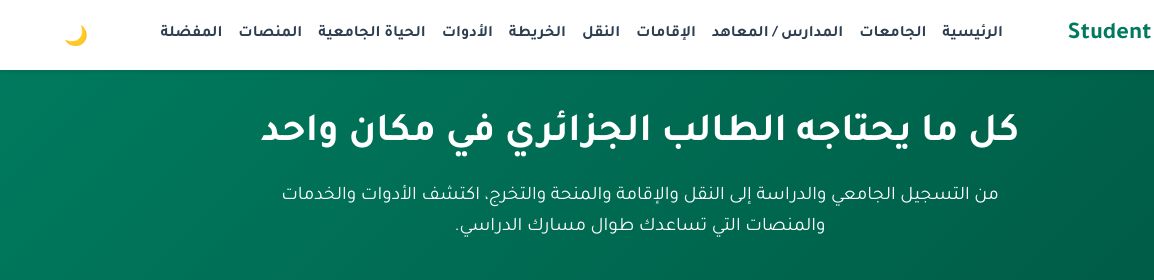
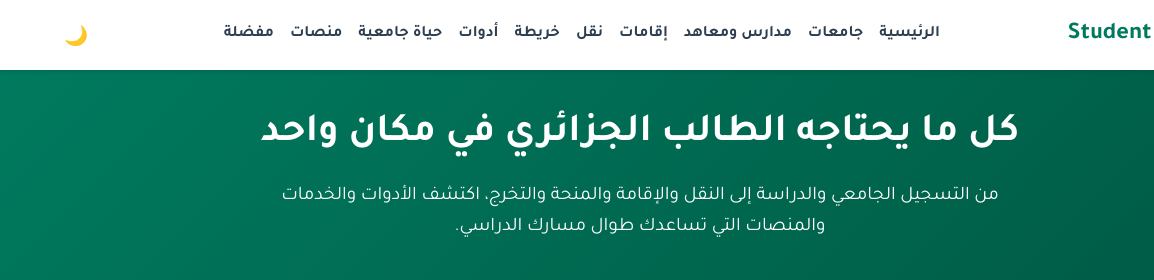
Before and after one commit to imadtbn/student-dz, a plain HTML site: page index.html in a window 1280 px wide. Shown: the top 280 px of the page, 0-1154 px from the left. Drawn offline with Linux system fonts and the light colour scheme.

Commit message:
Add files via upload

```diff
--- a/index.html
+++ b/index.html
@@ -17,8 +17,6 @@
     <link rel="stylesheet" href="https://cdnjs.cloudflare.com/ajax/libs/font-awesome/6.4.0/css/all.min.css">
     <link rel="icon" type="image/png" href="assets/images/icon.png">
     <link rel="apple-touch-icon" href="assets/images/icon-192.png">
-
-
 
 
     <!-- Structured Data: Organization + WebSite -->
@@ -130,7 +128,8 @@
 
     <!-- SEO Foundation -->
     <link rel="canonical" href="https://imadtbn.github.io/student-dz/">
-    <meta name="description" content="منصة مساعد الطالب الجزائري للخدمات الجامعية والمعلومات التعليمية والموارد الدراسية والأدوات الرقمية في مكان واحد.">
+    <meta name="description"
+        content="منصة مساعد الطالب الجزائري للخدمات الجامعية والمعلومات التعليمية والموارد الدراسية والأدوات الرقمية في مكان واحد.">
     <meta name="robots" content="index, follow">
 
     <!-- Open Graph -->
@@ -139,9 +138,11 @@
     <meta property="og:locale" content="ar_DZ">
     <meta property="og:url" content="https://imadtbn.github.io/student-dz/">
     <meta property="og:title" content="مساعد الطالب الجزائري | Student DZ">
-    <meta property="og:description" content="منصة مساعد الطالب الجزائري للخدمات الجامعية والمعلومات التعليمية والموارد الدراسية والأدوات الرقمية في مكان واحد.">
+    <meta property="og:description"
+        content="منصة مساعد الطالب الجزائري للخدمات الجامعية والمعلومات التعليمية والموارد الدراسية والأدوات الرقمية في مكان واحد.">
     <meta property="og:image" content="https://imadtbn.github.io/student-dz/assets/images/social-preview.png">
-    <meta property="og:image:secure_url" content="https://imadtbn.github.io/student-dz/assets/images/social-preview.png">
+    <meta property="og:image:secure_url"
+        content="https://imadtbn.github.io/student-dz/assets/images/social-preview.png">
     <meta property="og:image:type" content="image/png">
     <meta property="og:image:width" content="1200">
     <meta property="og:image:height" content="630">
@@ -150,7 +151,8 @@
     <!-- Twitter -->
     <meta name="twitter:card" content="summary_large_image">
     <meta name="twitter:title" content="مساعد الطالب الجزائري | Student DZ">
-    <meta name="twitter:description" content="منصة مساعد الطالب الجزائري للخدمات الجامعية والمعلومات التعليمية والموارد الدراسية والأدوات الرقمية في مكان واحد.">
+    <meta name="twitter:description"
+        content="منصة مساعد الطالب الجزائري للخدمات الجامعية والمعلومات التعليمية والموارد الدراسية والأدوات الرقمية في مكان واحد.">
     <meta name="twitter:image" content="https://imadtbn.github.io/student-dz/assets/images/social-preview.png">
     <meta name="twitter:image:alt" content="مساعد الطالب الجزائري | Student DZ">
 </head>
@@ -160,23 +162,21 @@
         style="display:none;visibility:hidden"></iframe></noscript>
 <!-- End Google Tag Manager (noscript) -->
 
-
-
 <body>
     <header class="site-header">
         <div class="container"><a href="index.html" class="logo"><img src="assets/images/icon.png" alt="Student DZ Logo"
                     width="32" height="32" style="border-radius:8px"> Student DZ</a>
             <nav class="main-nav" id="mainNav">
                 <a href="index.html" class="nav-link">الرئيسية</a>
-                <a href="universities/index.html" class="nav-link">الجامعات</a>
-                <a href="ecoles/index.html" class="nav-link">المدارس / المعاهد</a>
-                <a href="residences/index.html" class="nav-link">الإقامات</a>
-                <a href="transport/index.html" class="nav-link">النقل</a>
-                <a href="tools/maps.html" class="nav-link">الخريطة</a>
-                <a href="categories/tools.html" class="nav-link">الأدوات</a>
-                <a href="categories/student-life.html" class="nav-link">الحياة الجامعية</a>
-                <a href="platforms/index.html" class="nav-link">المنصات</a>
-                <a href="pages/favorites.html" class="nav-link">المفضلة</a>
+                <a href="universities/index.html" class="nav-link">جامعات</a>
+                <a href="ecoles/index.html" class="nav-link">مدارس ومعاهد</a>
+                <a href="residences/index.html" class="nav-link">إقامات</a>
+                <a href="transport/index.html" class="nav-link">نقل</a>
+                <a href="tools/maps.html" class="nav-link">خريطة</a>
+                <a href="categories/tools.html" class="nav-link">أدوات</a>
+                <a href="categories/student-life.html" class="nav-link">حياة جامعية</a>
+                <a href="platforms/index.html" class="nav-link">منصات</a>
+                <a href="pages/favorites.html" class="nav-link">مفضلة</a>
             </nav>
             <div class="header-actions"><button class="icon-btn" id="themeToggle" aria-label="تبديل الوضع"><i
                         class="fa-solid fa-moon"></i></button><button class="hamburger" id="menuToggle" type="button"
@@ -189,6 +189,7 @@
                 <h1>كل ما يحتاجه الطالب الجزائري في مكان واحد</h1>
                 <p>من التسجيل الجامعي والدراسة إلى النقل والإقامة والمنحة والتخرج، اكتشف الأدوات والخدمات والمنصات التي
                     تساعدك طوال مسارك الدراسي.</p>
+
                 <div class="search-box"><input type="search" class="search-input" id="mainSearch" autocomplete="off"
                         aria-label="البحث الموحد" aria-expanded="false" aria-controls="searchResults"
                         aria-autocomplete="list" placeholder="🔎 ابحث عن جامعة، كلية، إقامة، خدمة، أداة أو تخصص">
```
Also changed, not shown: 404.html (+13 -6 lines). Lines whose indentation alone changed are shown as unchanged.
